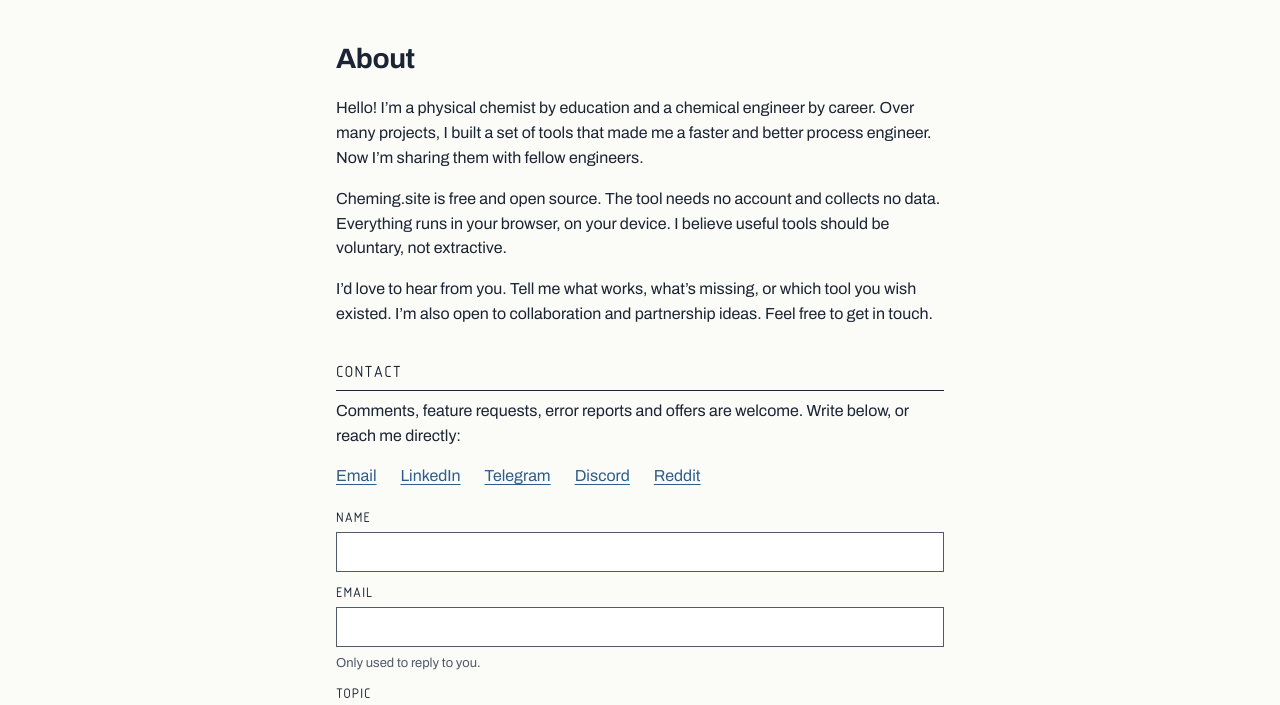
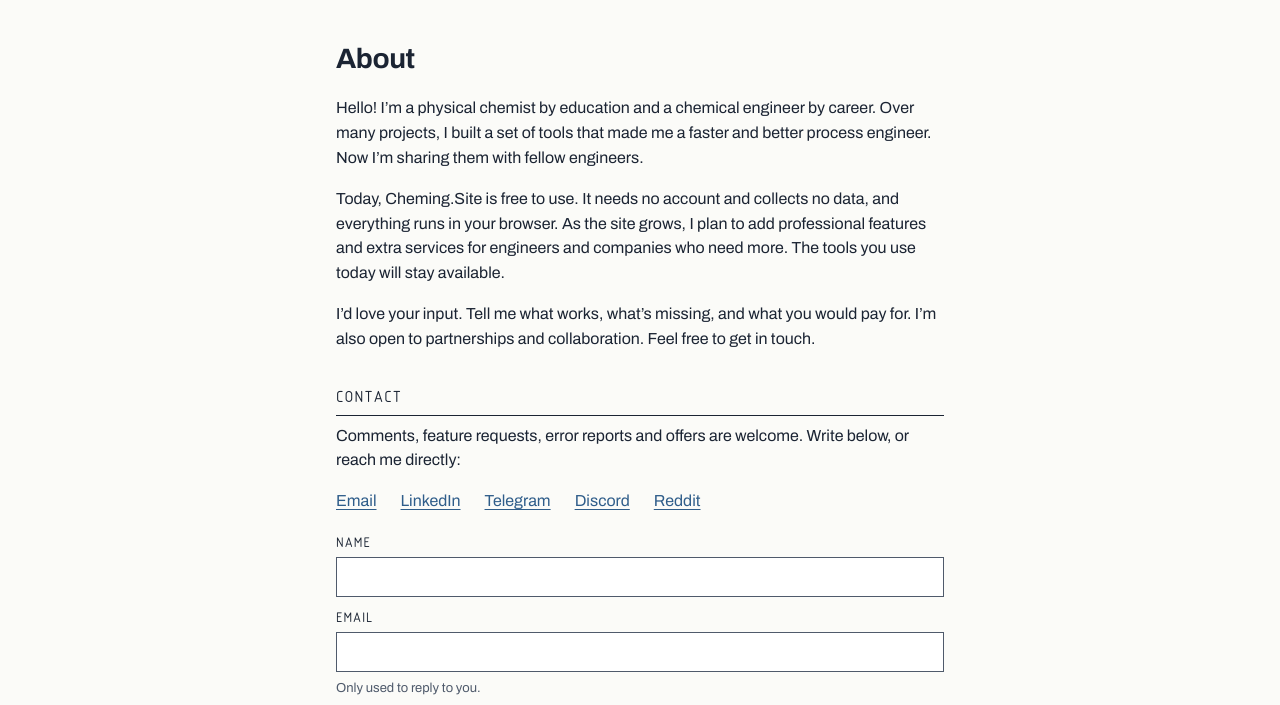
Before and after one commit to elkojo/cheming-site, an Astro site: page /about in a window 1280 px wide. Shown: the part 59-764 px from the top of the page. Built offline with nearby package versions, Linux system fonts and the light colour scheme; Astro itself is replaced by a stand-in of ours.

Commit message:
About: updated intro text
Co-Authored-By: Claude Opus 5.5 <noreply@anthropic.com>

```diff
--- a/src/pages/about.astro
+++ b/src/pages/about.astro
@@ -7,8 +7,8 @@ import ContactForm from '../components/ContactForm.astro';
   <article class="page">
     <h1>About</h1>
     <p>Hello! I’m a physical chemist by education and a chemical engineer by career. Over many projects, I built a set of tools that made me a faster and better process engineer. Now I’m sharing them with fellow engineers.</p>
-    <p>Cheming.site is free and open source. The tool needs no account and collects no data. Everything runs in your browser, on your device. I believe useful tools should be voluntary, not extractive.</p>
-    <p>I’d love to hear from you. Tell me what works, what’s missing, or which tool you wish existed. I’m also open to collaboration and partnership ideas. Feel free to get in touch.</p>
+    <p>Today, Cheming.Site is free to use. It needs no account and collects no data, and everything runs in your browser. As the site grows, I plan to add professional features and extra services for engineers and companies who need more. The tools you use today will stay available.</p>
+    <p>I’d love your input. Tell me what works, what’s missing, and what you would pay for. I’m also open to partnerships and collaboration. Feel free to get in touch.</p>
 
     <h2 id="contact">Contact</h2>
     <p>Comments, feature requests, error reports and offers are welcome. Write below, or reach me directly:</p>
```
